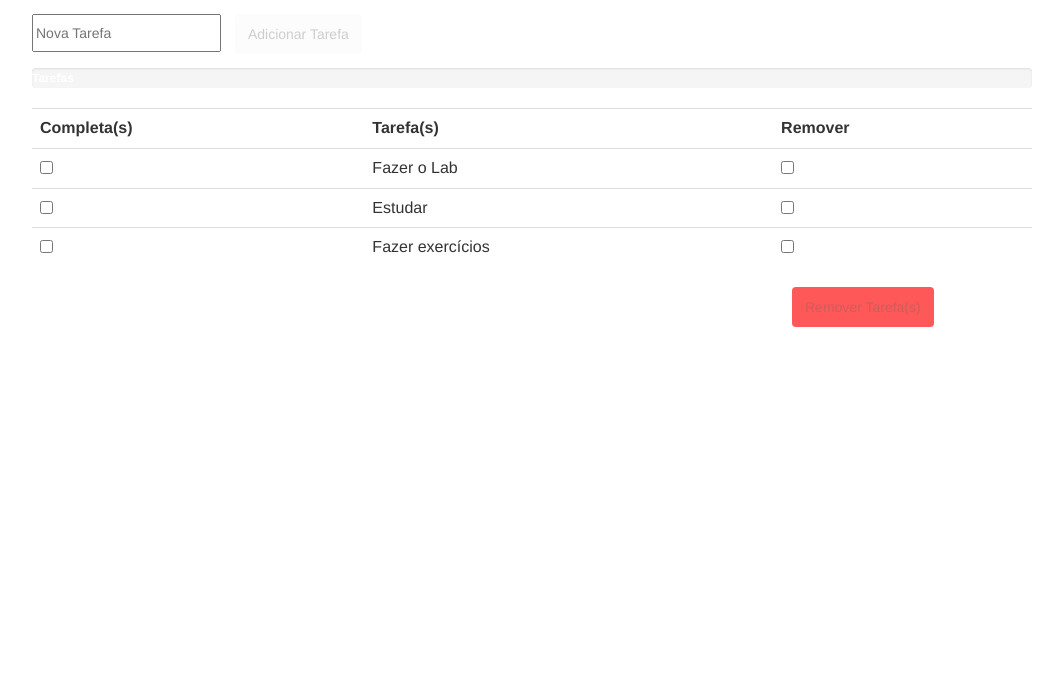
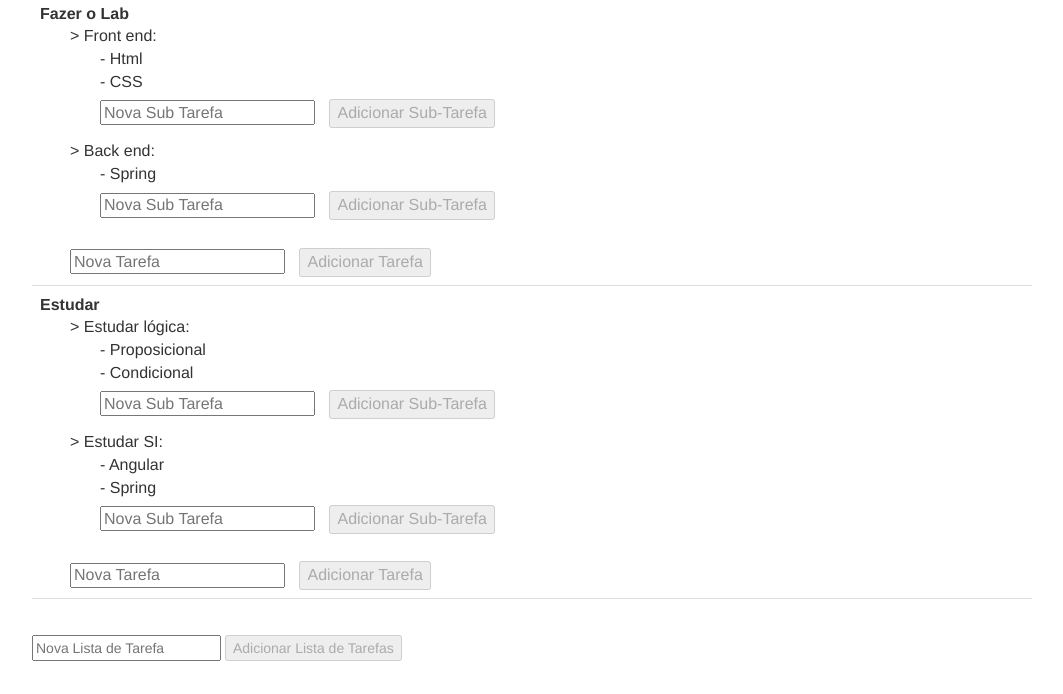
Before and after one commit to rafaeltj13/Lab2SI, a plain HTML site: page index.html in a window 1280 px wide. Shown: the part 106-800 px from the top of the page, without its empty margins (108-1171 px from the left). Drawn offline with Linux system fonts and the light colour scheme.

Commit message:
add: tela de edição

```diff
--- a/css/app.css
+++ b/css/app.css
@@ -5,7 +5,7 @@
 	margin-left: auto;
 	margin-right: auto;
 }
-h1 {
+.h1 {
 	margin-bottom: 30px;
 	font-weight: bold;
 }
@@ -22,9 +22,32 @@ h1 {
 	margin-left: 760px;
 }
 .btn{
-	height: 40px;
+	height: 32px;
 }
 .input-text{
 	margin-right: 10px;
 	height: 38px;
 }
+.input-subTask{
+	height: 25px;
+	margin-left: 30px;
+	margin-bottom: 15px;
+}
+.input-task{
+	height: 25px;
+	margin-left: 30px;
+}
+.input-taskList{
+	margin-bottom: 30px;
+}
+.tarefa{
+	margin-left: 30px;
+}
+.subTask-btn{
+	margin-left: 10px;
+	margin-top: 5px;
+}
+.task-btn{
+	margin-left: 10px;
+	margin-top: 15px;
+}
--- a/index.html
+++ b/index.html
@@ -10,7 +10,7 @@
 </head>
 <body ng-controller="toDoListCtrl">
 
-	<div class="form-list">
+	<!--div class="form-list">
 		<h1>{{name}}</h1>
 		<div>
 	    	<form name="newTask">
@@ -23,7 +23,7 @@
 		<div class="progress">
 				<div ng-model="progresso" class="progress-bar progress-bar-success completed" role="progressbar" aria-valuenow="40"
 				aria-valuemin="0" aria-valuemax="100" ng-style="{width : ( percentCompletedTasks + '%' ) }">
-				Tarefas completas: :{{percentCompletedTasks}}%
+				Tarefas completas: {{percentCompletedTasks}}%
 				</div>
 		</div>
 		<table class="table">
@@ -41,8 +41,36 @@
 		<button ng-class="" class="btn remove-btn" ng-click="removerTarefa(tasks) || calculateProgress()" ng-disabled="!taskToRemove(tasks)">
 			Remover Tarefa(s)
 		</button>
+	</div-->
+	<div class="form-list">
+		<h1>{{name}}</h1>
+		<table class="table">
+			<tr data-ng-repeat="list in taskList">
+				<td>
+					<strong>{{ list.description }}</strong><br/>
+					<div class="tarefa" data-ng-repeat="task in list.tasks">
+						> {{ task.taskDescription }}:
+						<div class="tarefa" data-ng-repeat="subTask in task.subTasks">
+							- {{ subTask.subTaskDescription }}
+						</div>
+						<div>
+							<input class="input-subTask" ng-model="subTask.subTaskDescription" type="text" name="subTaskBtn" placeholder="Nova Sub Tarefa">
+							<button class="subTask-btn" ng-click="addSubTask(subTask.subTaskDescription, task)" ng-disabled="!subTask.subTaskDescription">Adicionar Sub-Tarefa</button>
+						</div>
+					</div>
+					<div>
+						<input class="input-task" ng-model="task.taskDescription" type="text" name="taskBtn" placeholder="Nova Tarefa">
+						<button class="task-btn" ng-click="addTask(task.taskDescription, list)" ng-disabled="!task.taskDescription">Adicionar Tarefa</button>
+					</div>
+				</td>
+			</tr>
+			<td></td>
+		</table>
+		<div>
+			<input ng-model="newTaskList.description" class="input-taskList" type="text"
+			 placeholder="Nova Lista de Tarefa">
+			<button class="" ng-click="addTaskList(newTaskList.description)" ng-disabled="!newTaskList.description">Adicionar Lista de Tarefas</button>
+		</div>
 	</div>
-
-
 </body>
 </html>
--- a/js/controller/toDoListCtrl.js
+++ b/js/controller/toDoListCtrl.js
@@ -10,7 +10,64 @@ angular.module("toDoList", []).controller("toDoListCtrl", function ($scope) {
 		{description:"Fazer o Lab"},
 		{description:"Estudar"},
 		{description:"Fazer exercícios"}
-		];
+	];
+
+	myScope.taskList = [
+		{
+			description:"Fazer o Lab",
+			tasks: [
+					{
+						taskDescription: "Front end",
+						subTasks: [
+							{subTaskDescription:"Html"},
+							{subTaskDescription:"CSS"}
+							]
+					},
+					{
+						taskDescription:"Back end",
+						subTasks: [
+							{subTaskDescription:"Spring"}
+						]
+					}
+			]
+		},
+		{
+			description:"Estudar",
+			tasks: [
+					{
+						taskDescription:"Estudar lógica",
+						subTasks: [
+							{subTaskDescription:"Proposicional"},
+							{subTaskDescription:"Condicional"}
+						]
+					},
+					{
+						taskDescription:"Estudar SI",
+						subTasks: [
+							{subTaskDescription:"Angular"},
+							{subTaskDescription:"Spring"}
+						]
+					}
+			]
+		}
+	];
+
+	myScope.addTaskList = function (taskListName) {
+		var newTaskList = {description: taskListName, tasks: []};
+		myScope.taskList.push(newTaskList);
+		delete myScope.newTaskList.description;
+	};
+
+	myScope.addTask = function (task, list) {
+		var newTask = {taskDescription: task, subTasks: []};
+		list.tasks.push(newTask);
+		//delete task.taskDescription;
+	};
+
+	myScope.addSubTask = function (subTask, task) {
+		var newSubTask = {subTaskDescription:subTask};
+		task.subTasks.push(newSubTask);
+	};
 
 	myScope.adicionarTarefa = function (task) {
 		myScope.tasks.push(angular.copy(task));
```
